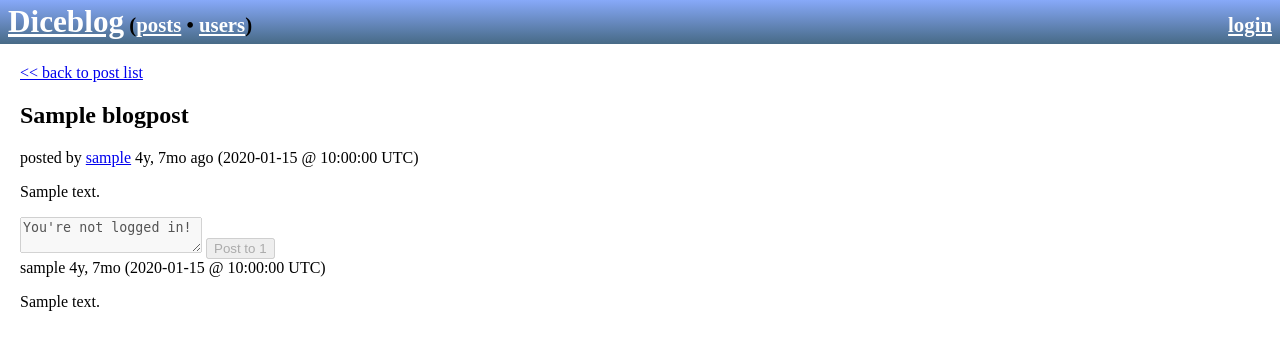
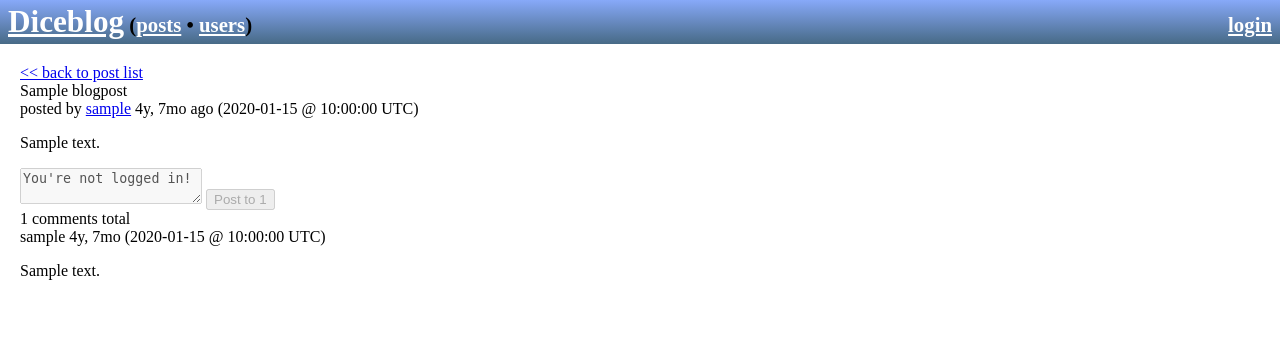
Before and after one commit to resampled/dice, a Django app: page /post/1/1/ in a window 1280 px wide. Shown: the top 350 px of the page. Run offline with Django 5.2, Linux system fonts and the light colour scheme; tables that the repository leaves empty hold one stand-in row (values such as "Sample post").

Commit message:
normalise blog post titles to div, add .bp-commentcount to blogpost_detail

```diff
--- a/diceblog/blog/templates/blog/blogpost_detail.html
+++ b/diceblog/blog/templates/blog/blogpost_detail.html
@@ -4,7 +4,7 @@
 {% block content %}
 <div class="breadcrumb"><a href="{% url 'post-list' %}">&lt;&lt; back to post list</a></div>
 <div class="bp">
-    <h2 class="bp-title">{{ blogpost.title }}</h2>
+    <div class="bp-title">{{ blogpost.title }}</div>
     <div class="bp-h">posted by
         <span class="bp-author"><a href="{{ blogpost.author.get_absolute_url }}">{{ blogpost.author }}</a></span>
         <span class="bp-dt">{{ blogpost.order|dtsince }}</span> ago
@@ -28,7 +28,7 @@
     <input type="submit" disabled value="Post to {{ blogpost.id }}">
 {% endif %}
 </div>
-
+<div class="bp-commentcount">{{ blogpost.blogcomment_set.count }} comments total</div>
 {% if blogpost.blogcomment_set %}
     {% for cmt in blogpost.blogcomment_set.all %}
     <div class="cmt" id="cmt-{{ cmt.id }}">
--- a/diceblog/blog/templates/blog/bloguser_detail.html
+++ b/diceblog/blog/templates/blog/bloguser_detail.html
@@ -12,7 +12,7 @@
 {% if bloguser.blogpost_set %}
     {% for post in bloguser.blogpost_set.all %}
     <div class="uppl-item" id="uppl-post-{{ post.id }}">
-        <h3 class="uppl-title"><a href="{{ post.get_absolute_url }}">{{ post.title }}</a> </h3>
+        <div class="uppl-title"><a href="{{ post.get_absolute_url }}">{{ post.title }}</a> </div>
         <div class="uppl-h">
             <span class="uppl-comments uppl-comments-no-{{ post.blogcomment_set.count }}">{{ post.blogcomment_set.count }} comment{{ post.blogcomment_set.count|pluralize }}</span>       &bull; <span class="uppl-dt">{{ post.order|dtsince }}</span> ago
             {% if user == bloguser %}
```
